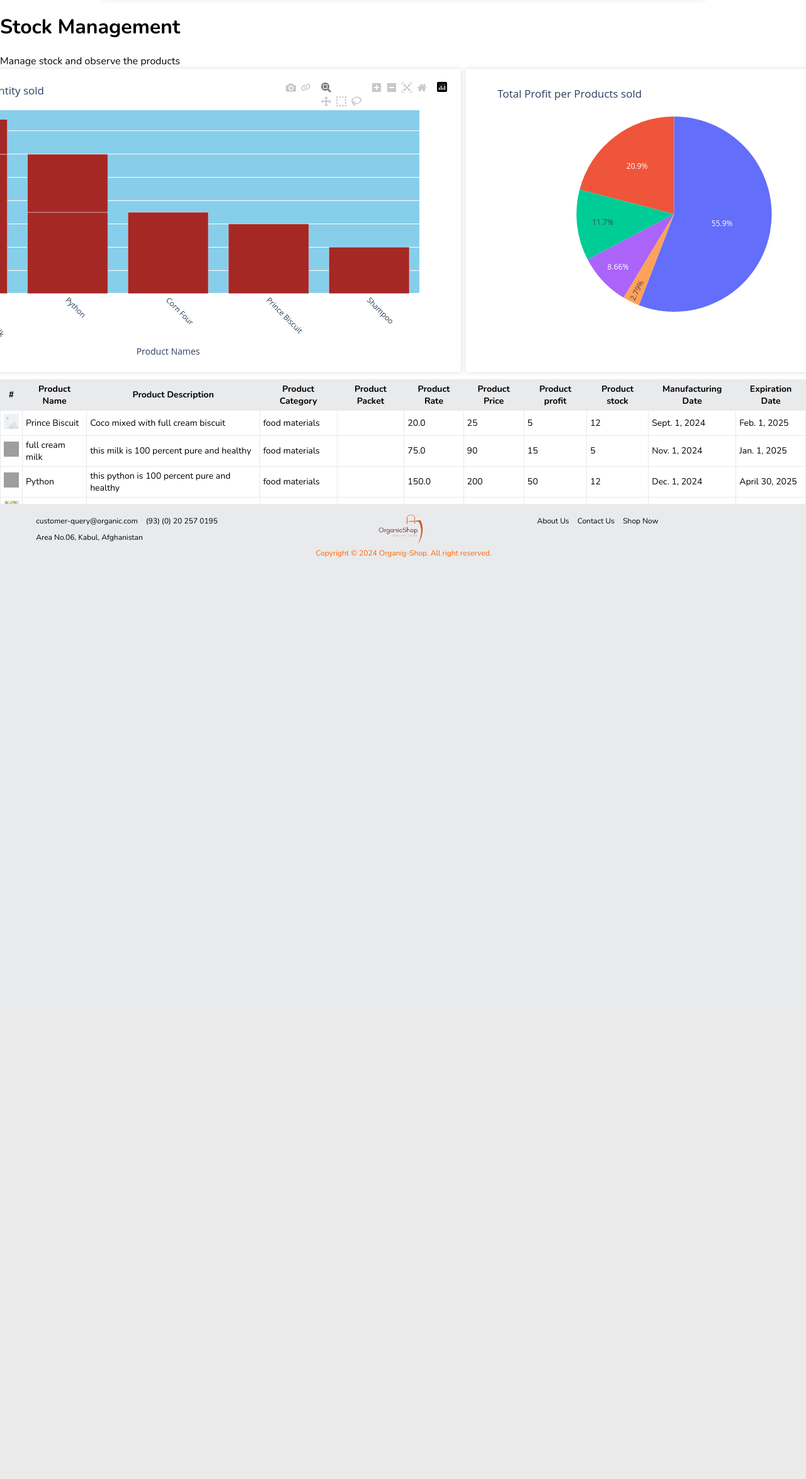
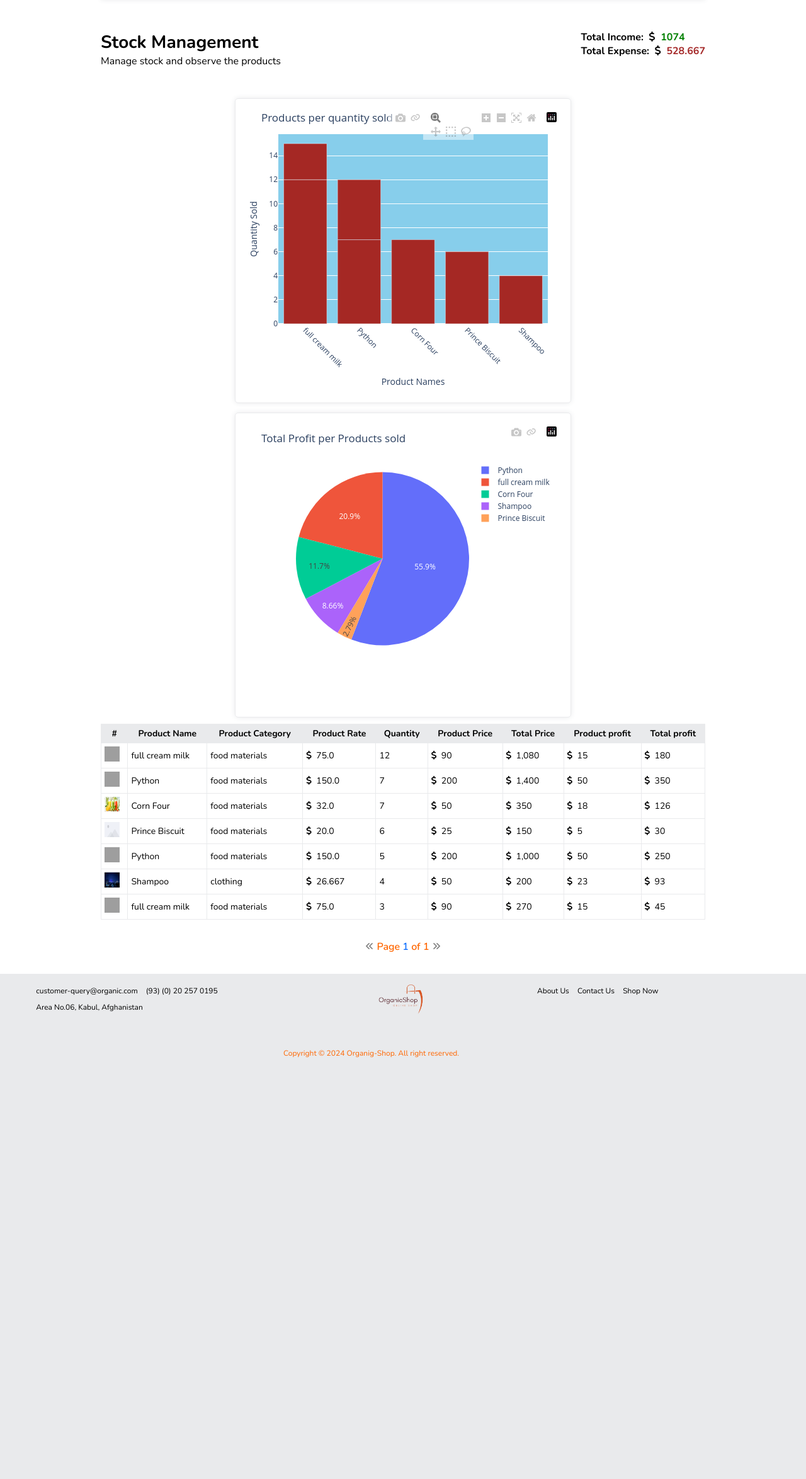
Before and after one commit to Esmat-Farjad/ecommerce, a Django app: page /store/stock/ in a window 1280 px wide. Shown: the part 58-2406 px from the top of the page at 63% size. Before the commit the page ends 943 px from the top, so only its background shows below. Run offline with Django 4.2, Linux system fonts and the light colour scheme; data comes from the database, SQL or seed files in the repository; style sheets or scripts are compiled from the project's sources; some libraries are stand-ins or nearby versions; grey boxes are pictures that could not be loaded.

Commit message:
stock page updated with actual value

```diff
--- a/store/static/css/style.css
+++ b/store/static/css/style.css
@@ -53,6 +53,25 @@ a {
   color: inherit;
 }
 
+.heading {
+  padding: 0px;
+  margin: 3rem 0rem;
+  display: flex;
+  flex-direction: row;
+  justify-content: space-between;
+}
+.heading .heading-text .title {
+  font-size: 28px;
+  font-weight: bold;
+  padding: 0px;
+  margin: 0px;
+}
+.heading .heading-text .text {
+  padding: 0px;
+  margin: 0px;
+  font-size: medium;
+}
+
 .logo-image {
   width: 100px;
   height: auto;
@@ -101,8 +120,8 @@ a {
   display: flex;
   flex-direction: row;
   justify-content: center;
-  align-items: center;
   gap: 5px;
+  flex-wrap: wrap;
 }
 
 .navbar {
--- a/store/static/css/style.scss
+++ b/store/static/css/style.scss
@@ -47,6 +47,27 @@ a{
   text-decoration: none;
   color: inherit;
 }
+.heading{
+  padding: 0px;
+  margin: 3rem 0rem;
+  display: flex;
+  flex-direction: row;
+  justify-content: space-between;
+  .heading-text{
+    .title{
+      font-size: 28px;
+      font-weight: bold;
+      padding: 0px;
+      margin: 0px;
+    }
+    .text{
+      padding: 0px;
+      margin: 0px;
+      font-size: medium;
+    }
+  }
+
+}
 .logo-image{
   width: 100px;
   height: auto;
@@ -79,13 +100,15 @@ a{
   margin: 0px;
   @include gradient-text($gradient-pink,$gradient-orange);
 }
+
 .statistics-container{
   display: flex;
   flex-direction: row;
   justify-content: center;
-  align-items: center;
   gap: 5px;
+  flex-wrap: wrap;
 }
+
 .navbar{
   // navbar style in general
   padding: 0px;
--- a/store/templates/stock.html
+++ b/store/templates/stock.html
@@ -1,56 +1,67 @@
 {% extends 'main/base.html' %}
 {% load static %}
+{% load humanize %}
 {% block content %}
-<div class="main-page">
+<div class="main-page-container">
     <div class="heading">
+        <div class="heading-text">
             <h1 class="title">Stock Management</h1>
             <p class="text">Manage stock and observe the products</p>
         </div>
-
-    <div class="detail-container">
+        <div class="heading-action">
+            <p style="padding: 0px;margin: 0px;">
+                <strong>Total Income:&nbsp;
+                    <i class="fa-solid fa-dollar-sign"></i>&nbsp;
+                    <span style="color: green;">{{total_income}}</span>
+                </strong>
+            </p>
+            <p style="padding: 0px;margin: 0px;">
+                <strong>
+                    Total Expense:&nbsp;
+                    <i class="fa-solid fa-dollar-sign"></i>&nbsp;
+                    <span style="color:brown">{{total_expense}}</span>
+                </strong>
+            </p>
+        </div>
+    </div>
     <div class="statistics-container">
         <div class="product-statistics">
             {{ lineChart|safe }}
         </div>
-            <div class="product-statistics canvas-holder">
+        <div class="product-statistics">
             <!-- django plotly  -->
             {{chart|safe}}
         </div>
-            /
     </div>
     <table class="table">
         <thead>
             <th>#</th>
             <th>Product Name</th>
-                <th>Product Description</th>
             <th>Product Category</th>
-                <th>Product Packet</th>
             <th>Product Rate</th>
+            <th>Quantity</th>
             <th>Product Price</th>
+            <th>Total Price</th>
             <th>Product profit</th>
-                <th>Product stock</th>
-                <th>Manufacturing Date</th>
-                <th>Expiration Date</th>
+            <th>Total profit</th>
         </thead>
         <tbody>
-
             {% for item in page_obj.object_list %}
             <tr>
-                    {% if item.image %}
-                        <td><img src="{{item.image.url}}" alt="image" width="24px" height="24px"></td>
+                {% if item.product.image %}
+                    <td><img src="{{item.product.image.url}}" alt="image" width="24px" height="24px"></td>
                 {% elif not item.image %}
                     <td><img src="media/item_images/default.png" width="24px" height="24px"></td>
                 {% endif %}
-                    <td>{{item.name}}</td>
-                    <td>{{item.description}}</td>
-                    <td>{{item.category}}</td>
-                    <td>{{item.packet}}</td>
-                    <td>{{item.rate}}</td>
-                    <td>{{item.price}}</td>
-                    <td>{{item.profit}}</td>
-                    <td>{{item.stock}}</td>
-                    <td>{{item.mfd}}</td>
-                    <td>{{item.expd}}</td>
+                <td>{{item.product.name}}</td>
+                <td>{{item.product.category}}</td>
+                <td><i class="fa-solid fa-dollar-sign"></i>&nbsp;&nbsp;{{item.product.rate|intcomma}}</td>
+                <td>{{item.quantity}}</td>
+                <td><i class="fa-solid fa-dollar-sign"></i>&nbsp;&nbsp;{{item.product.price|intcomma}}</td>
+                <td><i class="fa-solid fa-dollar-sign"></i>&nbsp;&nbsp;{{item.total_price|intcomma}}</td>
+                <td><i class="fa-solid fa-dollar-sign"></i>&nbsp;&nbsp;{{item.product.profit|intcomma}}</td>
+                <td><i class="fa-solid fa-dollar-sign"></i>&nbsp;&nbsp;{{item.total_profit|intcomma}}</td>
+
             </tr>
             {% endfor %}
         </tbody>
@@ -78,6 +89,5 @@
     </div>
     <!-- paginator navigation button end -->
 </div>
-</div>
 
 {% endblock content %}
--- a/store/views.py
+++ b/store/views.py
@@ -288,20 +288,15 @@ def stock(request):
     product = Product.objects.select_related('category')
     sale = Sale.objects.all().order_by('-quantity')
     # plotly gantt_chart
-
+    total_income = sum(c.total_profit for c in sale)
+    total_expense = sum(c.product.rate for c in sale)
     product_names = []
     product_profit = []
     for item in sale:
         product_names.append(item.product.name)  # Add product name to the names list
         product_profit.append(item.total_profit)
 
-    total_product = product.count()
-
-    total_items_count = 0
-    for p in product:
-        total_items_count += int(p.stock)
-
-    p = Paginator(product, 14)
+    p = Paginator(sale, 8)
     page_number = request.GET.get('page')
     try:
         page_obj = p.get_page(page_number)
@@ -316,7 +311,8 @@ def stock(request):
     )
     fig.update_layout(
         title_text="Total Profit per Products sold",
-        )
+        width=500
+    )
 
     fig.update_traces(
     hovertemplate='<b>Product name: %{label}</b><br>Profit: $%{value}<extra></extra>'
@@ -325,39 +321,28 @@ def stock(request):
         x=[item.product.name for item in sale],
         y=[item.quantity for item in sale],
     )
-
-
     fig2.update_layout(
         title_text="Products per quantity sold",
-        margin=dict(t=50, b=50, l=50, r=50),
+        margin=dict(t=40, b=20, l=20, r=20),
         xaxis_title="Product Names",
         yaxis_title="Quantity Sold",
         plot_bgcolor="skyblue",  # Background color for the plot area
         paper_bgcolor="white",
-
         xaxis_tickangle=45,  # Rotate x-axis labels by 45 degrees for readability
         yaxis_tickformat=",.0f",
         hovermode='closest',
+        width=500,
 
-        width=900,
-        height=450,
     )
-
     fig2.update_traces(marker=dict(color="#a52824"))
     context = {
         'flag':3,
         'page_obj':page_obj,
         'chart':fig.to_html(),
-        "lineChart":fig2.to_html()
+        "lineChart":fig2.to_html(),
+        "total_income":total_income,
+        "total_expense":total_expense
         }
-    if request.method == 'POST':
-        search = request.POST['search']
-        product = Product.objects.filter(Q(name__icontains=search) |  Q(description__icontains=search))
-        context = {
-            'flag':3,
-            'product':product
-            }
-
     return render(request, 'stock.html', context)
 
 def stockRoute(request, flag):
```
Also changed, not shown: 1 other file. Lines whose indentation alone changed are shown as unchanged.
